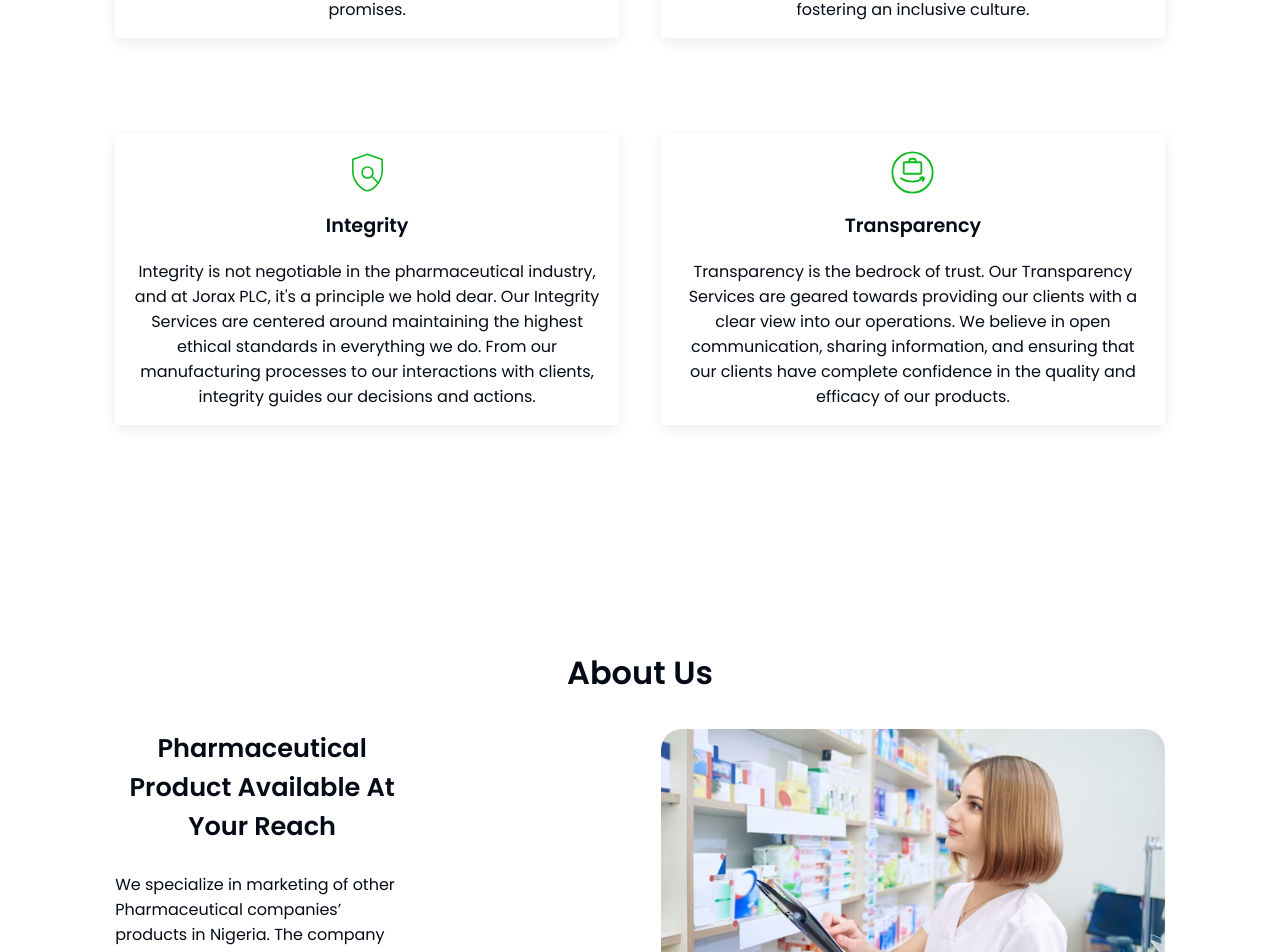
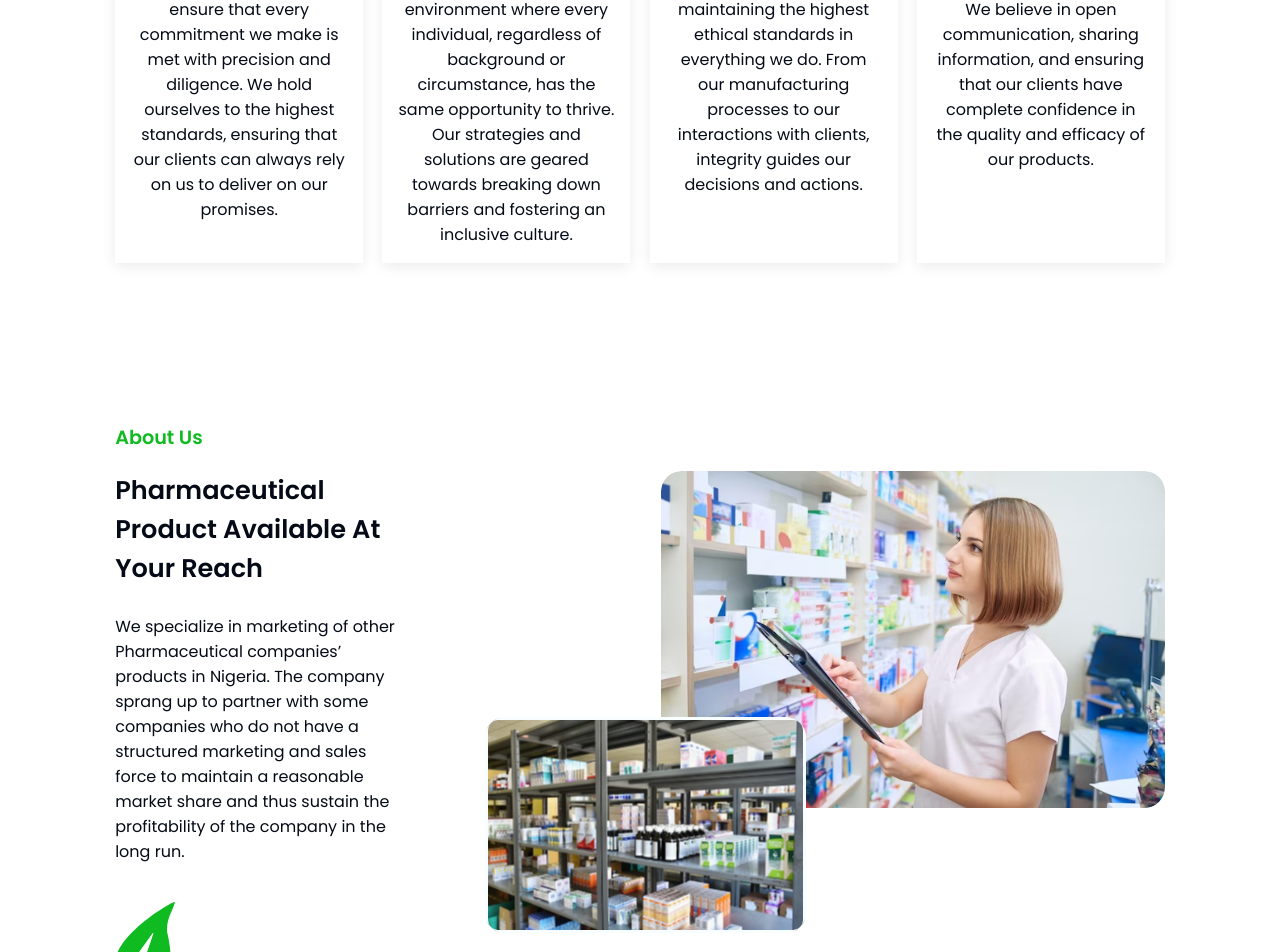
Before and after one commit to SoloBaChi/joraxplc, a React (Create React App) app in the folder joraxplc-app/: page / in a window 1280 px wide. Shown: the part 952-1904 px from the top of the page. Built offline with nearby package versions, Linux system fonts and the light colour scheme; a web font is replaced by a local one.

Commit message:
added new changes

```diff
--- a/joraxplc-app/package.json
+++ b/joraxplc-app/package.json
@@ -1,5 +1,5 @@
 {
-  "name": "joraxplc-ap",
+  "name": "joraxplc-app",
   "version": "0.1.0",
   "private": true,
   "dependencies": {
--- a/joraxplc-app/public/index.html
+++ b/joraxplc-app/public/index.html
@@ -24,7 +24,7 @@
       work correctly both with client-side routing and a non-root public URL.
       Learn how to configure a non-root public URL by running `npm run build`.
     -->
-    <title>React App</title>
+    <title>Joraxplc</title>
   </head>
   <body>
     <noscript>You need to enable JavaScript to run this app.</noscript>
--- a/joraxplc-app/src/components/Aboutus.jsx
+++ b/joraxplc-app/src/components/Aboutus.jsx
@@ -4,7 +4,7 @@ import { AboutusImage } from "../data/data";
 function Aboutus(props) {
   return (
     <>
-      <h3>About us</h3>
+      <h5>About us</h5>
       <div className="flex-container">
         <figure className="place-left">
           <h4>pharmaceutical product available at your reach</h4>
--- a/joraxplc-app/src/components/Home.jsx
+++ b/joraxplc-app/src/components/Home.jsx
@@ -54,7 +54,7 @@ const Home = (props) => {
             <h3>core values</h3>
           </div>
           <div className="frame-body">
-            <div className="flex-container">
+            <div className="grid-2">
               {Values.map((value) => (
                 <div key={value.id}>
                   <figure className="flex-item">
@@ -73,7 +73,7 @@ const Home = (props) => {
 
       {/* About us */}
       <section className="aboutus-section" id="aboutus">
-        <h3>About us</h3>
+        <h5>About us</h5>
         <div className="flex-container">
           <figure className="place-left">
             <h4>pharmaceutical product available at your reach</h4>
@@ -106,7 +106,7 @@ const Home = (props) => {
             <h4>we offer accesibilty to healthy care and medications</h4>
           </div>
           <div className="frame-body">
-            <div className="flex-container">
+            <div className="grid-2">
               {Services.map((service) => (
                 <div key={service.id}>
                   <figure className="flex-item">
--- a/joraxplc-app/src/data/data.jsx
+++ b/joraxplc-app/src/data/data.jsx
@@ -57,7 +57,7 @@ export const Services = [
 export const Teams = [
   {
     id: 1,
-    imgSrc: `/assets/raymond.png`,
+    imgSrc: `/assets/director-one.svg`,
     name: `Pharm. Raymond Enweogu
   Maduabuchi Okokoh`,
     title: `managing director`,
@@ -109,19 +109,19 @@ export const Products = [
 export const Comments = [
   {
     id: 1,
-    feedback: `“Porax Healthcare Company is the best online sore to get original drugs and they deliver in time.”`,
+    feedback: `“Jorax Healthcare Company is the best online sore to get original drugs and they deliver in time.”`,
     imgSrc: `/assets/testimonial-image-1.svg`,
     name: `jane brown`,
   },
   {
     id: 2,
-    feedback: `“If you are looking for a pharmaceutical company to partner with that will assist you in marketing your products Porax Healthcare is the answer.”`,
+    feedback: `“If you are looking for a pharmaceutical company to partner with that will assist you in marketing your products Jorax Healthcare is the answer.”`,
     imgSrc: `/assets/testimonial-image-2.svg`,
     name: `chidimma edward`,
   },
   {
     id: 3,
-    feedback: `“I am happy that I have no worries of getting medications at the sip of the finger as Porax Healthcare have made life very easy for individuals.”`,
+    feedback: `“I am happy that I have no worries of getting medications at the sip of the finger as Jorax Healthcare have made life very easy for individuals.”`,
     imgSrc: `/assets/testimonial-image-3.svg`,
     name: `ambrose`,
   },
--- a/joraxplc-app/src/styles/Aboutus.css
+++ b/joraxplc-app/src/styles/Aboutus.css
@@ -1,4 +1,8 @@
 /* ABout us styles goes here */
+.aboutus-section h5 {
+  color: #10ba21;
+  text-align: left;
+}
 .aboutus-section .flex-container {
   align-items: flex-start;
   justify-content: space-between;
--- a/joraxplc-app/src/styles/Boilerplate.css
+++ b/joraxplc-app/src/styles/Boilerplate.css
@@ -75,7 +75,7 @@ button {
   padding: 0.5rem;
   min-height: 250px;
 }
-
+.grid-2 > *,
 .flex-container > * {
   margin-bottom: 6rem;
 }
@@ -134,12 +134,12 @@ h3,
 h4,
 h5,
 h6 {
-  text-align: center;
+  /* text-align: center; */
 }
 header,
 section {
   padding: 0.5rem 5% !important;
-  margin-bottom: 6em;
+  margin-bottom: 2em;
 }
 
 /* ================================
@@ -189,6 +189,11 @@ label {
   Media Queries for diff screen
   ====================================*/
 @media (min-width: 980px) {
+  h2,
+  h3,
+  h5 {
+    text-align: center;
+  }
   section {
     padding: 1rem 9% !important;
   }
@@ -205,9 +210,14 @@ label {
   }
   .flex-container {
     display: flex;
-    align-items: center;
+    align-items: flex-start;
     flex-flow: row wrap;
     gap: 4%;
+  }
+  .grid-2 {
+    display: grid;
+    grid-template-columns: repeat(2, 1fr);
+    gap: 1.2rem;
   }
   .flex-btn {
     display: flex;
@@ -218,5 +228,6 @@ label {
 
   .flex-container > * {
     flex-basis: 48%;
+    margin-bottom: 0;
   }
 }
--- a/joraxplc-app/src/styles/Services.css
+++ b/joraxplc-app/src/styles/Services.css
@@ -1,4 +1,4 @@
-.services .flex-container > * {
+.services .grid-2 > * {
   text-align: center;
   padding: 1rem;
   -webkit-box-shadow: var(--box-shadow-3);
@@ -65,12 +65,12 @@
 
 @media (min-width: 980px) {
   .services .flex-container > *:not(.core-values .flex-container > *) {
-    height: 380px;
+    /* height: 380px; */
   }
 }
 
-@media (min-width: 1400px) {
-  .services .flex-container > * {
-    flex-basis: 22%;
+@media (min-width: 1200px) {
+  .services .grid-2 {
+    grid-template-columns: repeat(4, 1fr);
   }
 }
```
Also changed, not shown: joraxplc-app/public/assets/director-one.svg (added), 1 other file (tests, documents, lock files or other folders).
